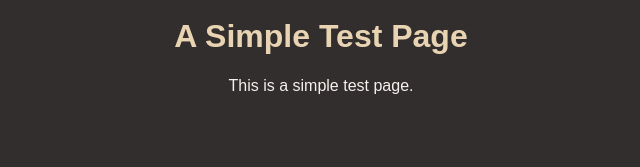
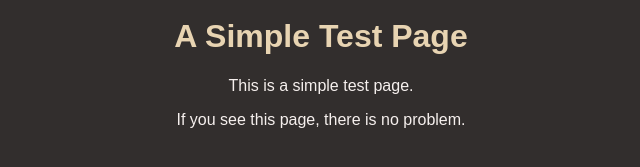
Before and after one commit to alpayunal/test, a plain HTML site: page index.html in a window 1280 px wide. Shown: the part 53-220 px from the top of the page, without its empty margins (319-959 px from the left). Drawn offline with Linux system fonts and the light colour scheme.

Commit message:
Additional explaination added

```diff
--- a/index.html
+++ b/index.html
@@ -12,5 +12,6 @@
         <img id="logo" src="logo.png" alt="A temporary logo"/>
         <h1>A Simple Test Page</h1>
         <p>This is a simple test page.</p>
+        <p>If you see this page, there is no problem.</p>
     </body>
 </html>
```
